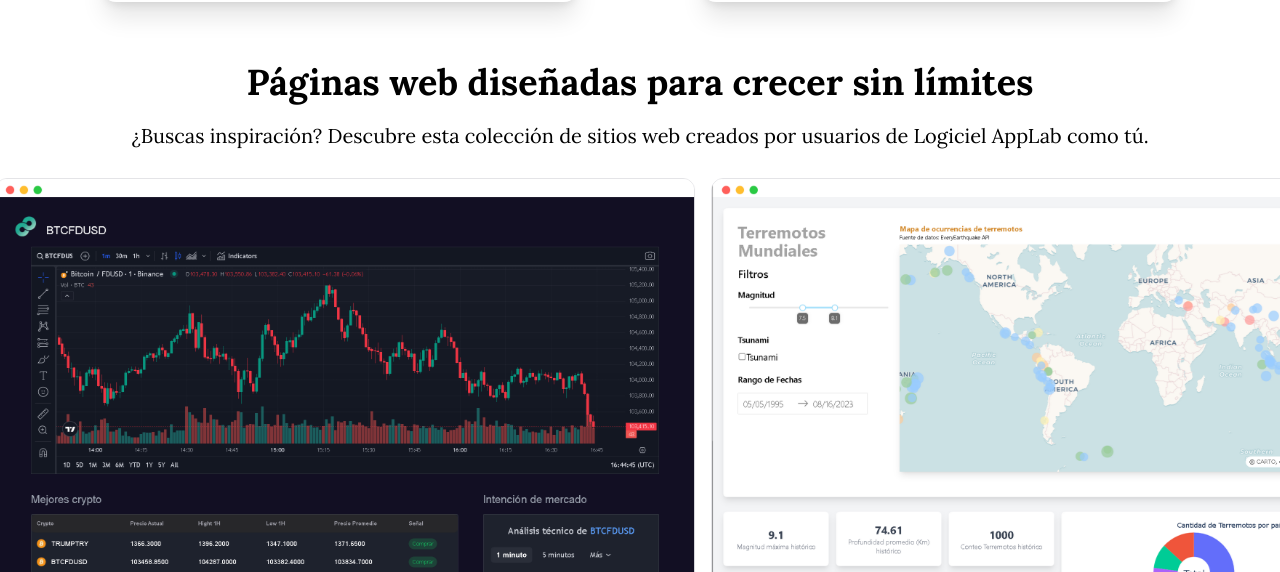
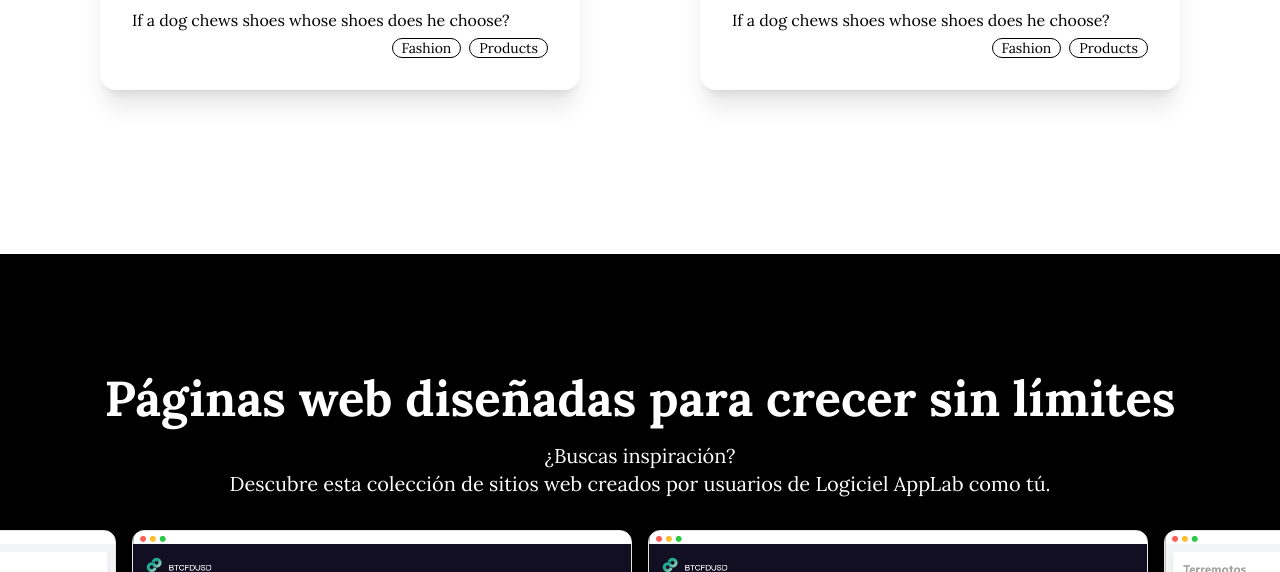
Before and after one commit to jhquihuiri7/logiciel_applab_website, a Next.js app: page / in a window 1280 px wide. Shown: the part 2146-2718 px from the top of the page. Built offline with nearby package versions, Linux system fonts and the light colour scheme.

Commit message:
responsive desing implemented

```diff
--- a/src/app/globals.css
+++ b/src/app/globals.css
@@ -5,6 +5,7 @@
 body {
   margin: 0; line-height: normal; font-family: var(--font-lora), serif;;
 }
+
 
 @layer base {
   :root {
--- a/src/components/clients.tsx
+++ b/src/components/clients.tsx
@@ -30,7 +30,7 @@ const ReviewCard = ({
   return (
     <div
       style={{ backgroundImage: `url(${img})` }}
-      className="relative w-[700px] cursor-pointer overflow-hidden rounded-xl border"
+      className="relative w-full sm:w-[500px] cursor-pointer overflow-hidden rounded-xl border"
     >
       <img src={img} alt={name} className="w-full h-full object-cover" />
 
@@ -45,10 +45,18 @@ const ReviewCard = ({
 };
 const Clients:FunctionComponent = () => {
   return (
-    <div className="relative flex w-full flex-col items-center justify-center overflow-hidden md:shadow-xl">
-      <h3 className='font-bold text-4xl'>Páginas web diseñadas para crecer sin límites</h3>
-      <span className='text-xl my-5'>¿Buscas inspiración? Descubre esta colección de sitios web creados por usuarios de Logiciel AppLab como tú.</span>
-      <Marquee pauseOnHover className="[--duration:20s]">
+    <div  id="clients-component"  className="relative flex w-full h-screen bg-black flex-col items-center justify-center overflow-hidden md:shadow-xl">
+      <div className='px-5 sm:px-10 w-full flex flex-col justify-center items-center'>
+        <h3 className='font-bold text-4xl text-white sm:text-[49px] text-[30px]'>Páginas web diseñadas para crecer sin límites</h3>
+        <span className='text-xl mt-6 text-white'>¿Buscas inspiración?</span>
+        <span className='text-xl mb-6 text-white'>Descubre esta colección de sitios web creados por usuarios de Logiciel AppLab como tú.</span>
+      </div>
+      <Marquee pauseOnHover className="[--duration:20s] hidden sm:flex">
+        {reviews.map((review) => (
+          <ReviewCard key={review.username} {...review} />
+        ))}
+      </Marquee>
+      <Marquee pauseOnHover vertical reverse className="[--duration:20s] flex sm:hidden">
         {reviews.map((review) => (
           <ReviewCard key={review.username} {...review} />
         ))}
--- a/src/components/footer.tsx
+++ b/src/components/footer.tsx
@@ -5,17 +5,17 @@ import { faFacebook, faInstagram } from '@fortawesome/free-brands-svg-icons';
 
 const Footer:FunctionComponent = () => {
     return (
-        <div id="footer" className="relative bg-[#f4f4f4] w-full px-10 pb-5 pt-10">
+        <div id="footer" className="relative bg-[#f4f4f4] w-full px-10 pb-2 pt-10">
             <div className='w-full flex flex-col-reverse sm:flex-row justify-between items-center sm:items-end'>
                 <div>
                     <p>© 2021 - 2025 Logiciel Applab</p>
                 </div>
                 <div className="relative flex flex-row justify-around">
-                  <ShimmerButton className='mx-1 h-[50px] w-[40px]' shimmerColor="#000000" borderRadius="200px" background="#ffffff">
+                  <ShimmerButton className='mx-1 h-[40px] w-[5px]' shimmerColor="#000000" borderRadius="200px" background="#ffffff">
                     <FontAwesomeIcon icon={faFacebook} size="xl" style={{ color: "#4267B2" }}/>
                   </ShimmerButton>
-                  <ShimmerButton className='mx-1 h-[50px] w-[40px]' borderRadius="500px">
-                    <FontAwesomeIcon icon={faInstagram} size="xl"/>
+                  <ShimmerButton className='mx-1 h-[40px] w-[5px]' shimmerColor="#000000" borderRadius="200px" background="#ffffff">
+                    <FontAwesomeIcon icon={faInstagram} size="xl" style={{ color: "#F56040" }}/>
                   </ShimmerButton>
                 </div>
                 <div>
--- a/src/components/navbar.tsx
+++ b/src/components/navbar.tsx
@@ -85,7 +85,7 @@ const NavbarComponent: React.FC = () => {
             </li>
             <li>
               <a
-                href="#nosotros-component"
+                href="#services-component"
                 className="block py-2 px-3 text-gray-900 rounded hover:bg-gray-100 md:hover:bg-transparent md:hover:text-blue-700 md:p-0 md:dark:hover:text-blue-500 dark:text-white dark:hover:bg-gray-700 dark:hover:text-white md:dark:hover:bg-transparent dark:border-gray-700"
               >
                 Servicios
@@ -93,7 +93,7 @@ const NavbarComponent: React.FC = () => {
             </li>
             <li>
               <a
-                href="#nosotros-component"
+                href="#clients-component"
                 className="block py-2 px-3 text-gray-900 rounded hover:bg-gray-100 md:hover:bg-transparent md:hover:text-blue-700 md:p-0 md:dark:hover:text-blue-500 dark:text-white dark:hover:bg-gray-700 dark:hover:text-white md:dark:hover:bg-transparent dark:border-gray-700"
               >
                 Clientes
--- a/src/components/nosotros.tsx
+++ b/src/components/nosotros.tsx
@@ -13,7 +13,7 @@ const Nosotros:FunctionComponent = () => {
     return (
         <div id="nosotros-component" className="bg-white w-full h-fit sm:h-screen text-sm flex sm:flex-row flex-col justify-center items-center">
             <div className="sm:w-1/2 w-full px-0 sm:px-16 flex flex-col justify-center items-center">
-                <div className="sm:text-[49px] text-[30px] py-3 px-8 leading-[108.16%] font-semibold text-black"style={{fontFamily: 'Outfit',WebkitLineClamp: 3,WebkitBoxOrient: 'vertical',}}>Liderando la nueva era de la transformación digital</div>
+                <div className="sm:text-[49px] text-[30px] py-3 px-8 leading-[108.16%] font-semibold text-black">Liderando la nueva era de la transformación digital</div>
             	<div className='w-full flex flex-row flex-wrap py-10 text-black'>
                     <div className='w-1/2 px-10 mb-10'>
                         <div className='w-full h-[1px] bg-black'></div>
--- a/src/components/services.tsx
+++ b/src/components/services.tsx
@@ -2,7 +2,7 @@ import React, { FunctionComponent } from 'react';
 
 const Card = () => {
     return (
-      <div className="card bg-base-100 w-[40%] shadow-xl">
+      <div className="card bg-base-100 w-full sm:w-[40%] mb-4 shadow-xl">
         <figure>
           <img
             src="https://img.daisyui.com/images/stock/photo-1606107557195-0e29a4b5b4aa.webp"
@@ -27,9 +27,9 @@ const Card = () => {
 
 const Services:FunctionComponent = () => {
     return (
-        <div className='w-full p-10 flex flex-col justify-center items-center'>
+        <div id="services-component" className='w-full h-screen p-10 flex flex-col justify-center items-center'>
           <h3 className='font-bold text-4xl'>Nuestros Servicios</h3>
-          <div className='w-full my-5 flex flex-row justify-around'>
+          <div className='w-full my-5 flex flex-col sm:flex-row justify-around'>
             <Card></Card>
             <Card></Card>
           </div>
```
